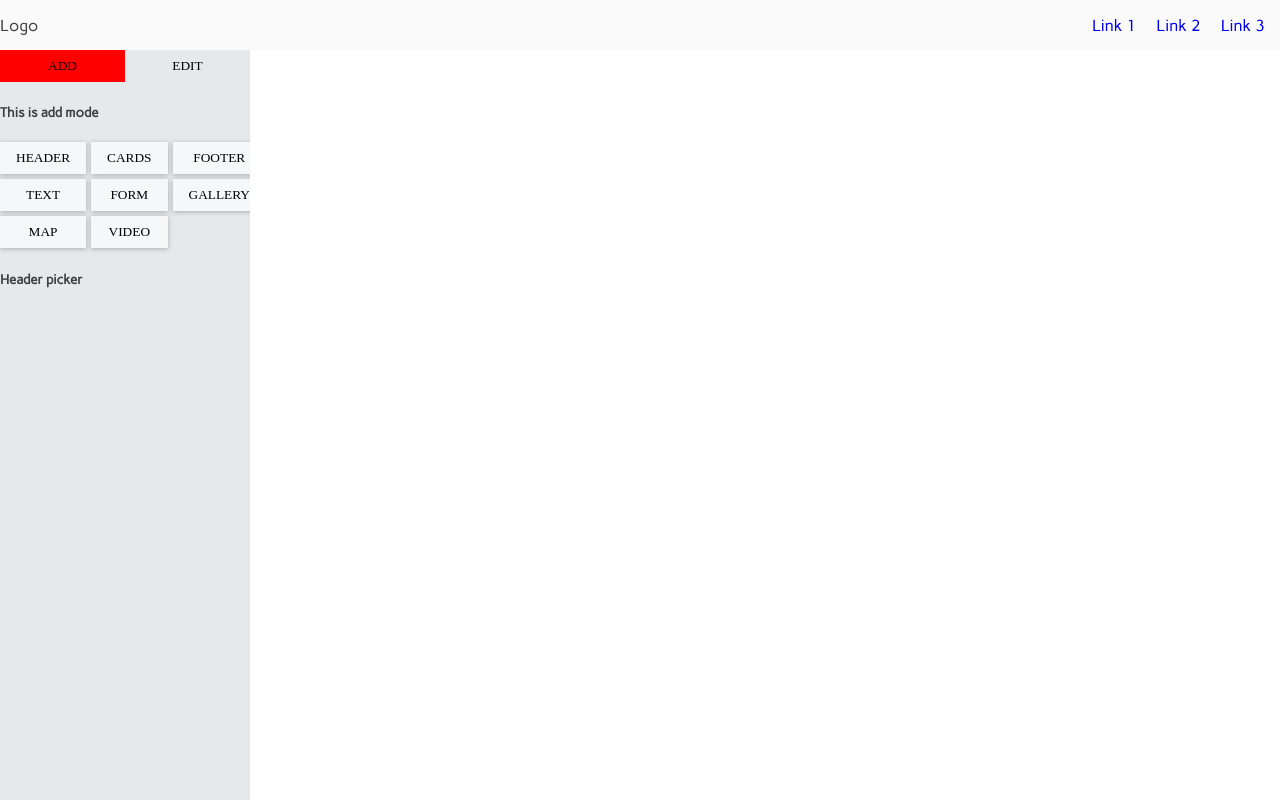
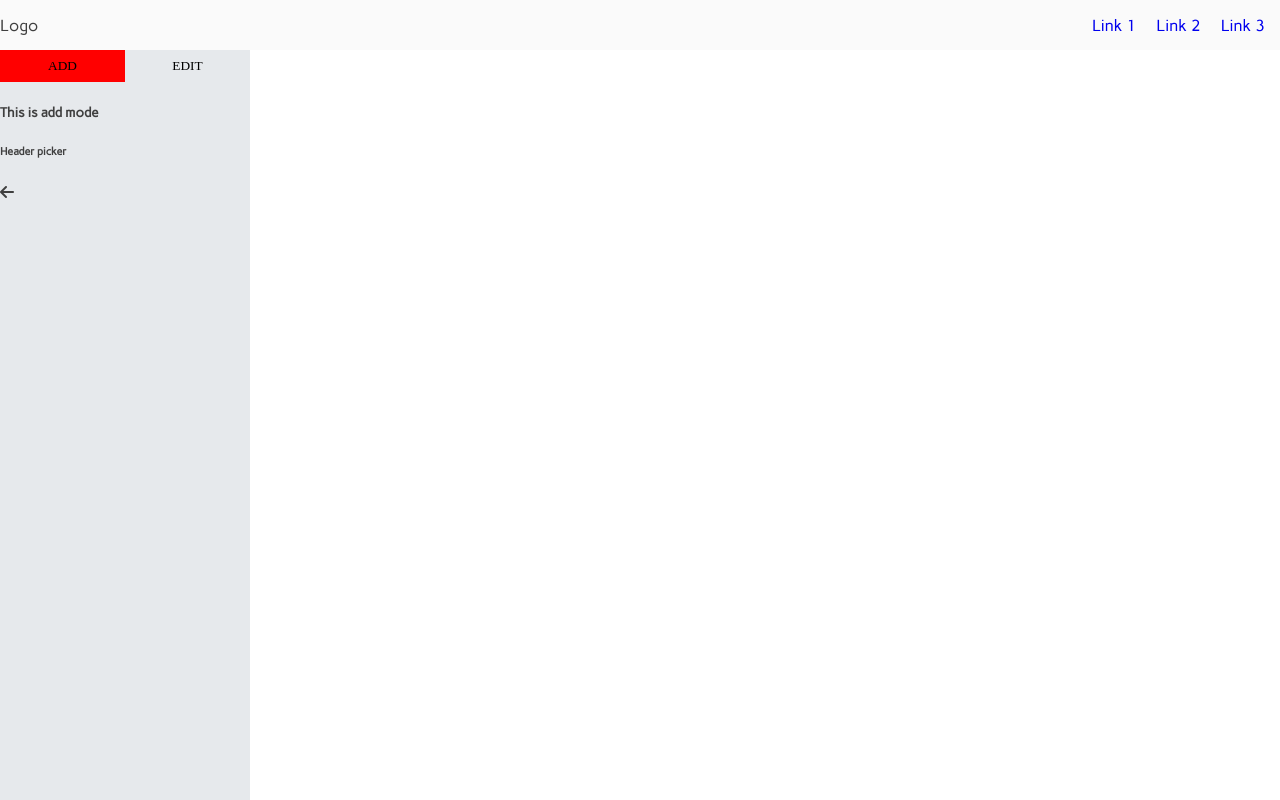
Before and after one commit to Naphtali1989/Webcraft, a Vue app: page /#/editor in a window 1280 px wide. Both pictures are taken after a click on the button "HEADER". Built offline with nearby package versions, Linux system fonts and the light colour scheme.

Commit message:
added go back in add mode

```diff
--- a/src/cmps/editor/add-btns.cmp.vue
+++ b/src/cmps/editor/add-btns.cmp.vue
@@ -1,12 +1,17 @@
 <template>
     <section class="add-btns">
         <h1>This is add mode</h1>
-        <div class="element-picker-container">
+        <div class="element-picker-container" v-if="!selectedElem">
             <button v-for="elem in elements" :key="elem" @click="togglePicker(elem)">
                 {{elem}}
             </button>
         </div>
-        <component :is="selectedElem"></component>
+        <keep-alive>
+
+            <component :is="selectedElem" v-if="selectedElem">
+                <slot><span><i class="fas fa-arrow-left" @click="selectedElem = ''"></i></span></slot>
+            </component>
+        </keep-alive>
     </section>
 </template>
 
@@ -55,8 +60,9 @@ export default {
 <style lang="scss">
 .element-picker-container {
     display: grid;
-    grid-gap: 5px;
-    grid-template-columns: repeat(3, 1fr);
+    grid-gap: 10px;
+    grid-template-columns: repeat(2, 100px);
+    justify-content: center;
     button {
         font-family: cursive;
         padding: 0.5rem 1rem;
@@ -66,8 +72,13 @@ export default {
         text-transform: uppercase;
         box-shadow: 0 1px 5px rgba(0, 0, 0, 0.26);
         background-color: hsla(0, 0%, 100%, 0.67);
+        text-align: center;
+        transition: 0.3s ease;
         &.selected {
             background: red;
+        }
+        &:hover {
+            transform: scale(1.1);
         }
     }
 }
--- a/src/cmps/editor/pickers/cards-picker.cmp.vue
+++ b/src/cmps/editor/pickers/cards-picker.cmp.vue
@@ -1,5 +1,6 @@
 <template>
     <section class="cards-picker">
+        <slot></slot>
         <h1>This is cards picker</h1>
     </section>
 </template>
--- a/src/cmps/editor/pickers/footer-picker.cmp.vue
+++ b/src/cmps/editor/pickers/footer-picker.cmp.vue
@@ -1,5 +1,8 @@
 <template>
-    <h1>Footer picker</h1>
+    <section>
+        <h1>Footer picker</h1>
+        <slot></slot>
+    </section>
 </template>
 
 <script>
--- a/src/cmps/editor/pickers/form-picker.cmp.vue
+++ b/src/cmps/editor/pickers/form-picker.cmp.vue
@@ -1,5 +1,6 @@
 <template>
     <section>
+        <slot></slot>
         <h1>Form picker</h1>
     </section>
 </template>
--- a/src/cmps/editor/pickers/gallery-picker.cmp.vue
+++ b/src/cmps/editor/pickers/gallery-picker.cmp.vue
@@ -1,5 +1,6 @@
 <template>
     <section class="gallery">
+        <slot></slot>
         <h1>This is a gallery</h1>
     </section>
 </template>
--- a/src/cmps/editor/pickers/header-picker.cmp.vue
+++ b/src/cmps/editor/pickers/header-picker.cmp.vue
@@ -1,5 +1,8 @@
 <template>
-    <h1>Header picker</h1>
+    <section>
+        <h1>Header picker</h1>
+        <slot></slot>
+    </section>
 </template>
 
 <script>
--- a/src/cmps/editor/pickers/map-picker.cmp.vue
+++ b/src/cmps/editor/pickers/map-picker.cmp.vue
@@ -1,6 +1,7 @@
 <template>
     <section>
         <h1>Map picker</h1>
+        <slot></slot>
     </section>
 </template>
 
--- a/src/cmps/editor/pickers/text-picker.cmp.vue
+++ b/src/cmps/editor/pickers/text-picker.cmp.vue
@@ -1,6 +1,7 @@
 <template>
     <section>
         <h1>Text picker</h1>
+        <slot></slot>
     </section>
 </template>
 
--- a/src/cmps/editor/pickers/video-picker.cmp.vue
+++ b/src/cmps/editor/pickers/video-picker.cmp.vue
@@ -1,5 +1,9 @@
 <template>
-    <h1>This is video picker</h1>
+    <section>
+        <h1>This is video picker</h1>
+        <slot></slot>
+
+    </section>
 </template>
 
 <script>
--- /dev/null
+++ b/src/cmps/samples/header-samples/header-sample.vue
@@ -0,0 +1,42 @@
+<template>
+    <div class="hero-image">
+        <div class="hero-text">
+            <h1>I am John Doe</h1>
+            <p>And I'm a Photographer</p>
+            <button>Hire me</button>
+        </div>
+    </div>
+</template>
+
+<script>
+export default {
+    name: 'header-sample1'
+}
+</script>
+
+<style lang="css">
+.hero-image {
+    /* Use "linear-gradient" to add a darken background effect to the image (photographer.jpg). This will make the text easier to read */
+    background-image: linear-gradient(rgba(0, 0, 0, 0.5), rgba(0, 0, 0, 0.5)),
+        url("https://blog.hyperiondev.com/wp-content/uploads/2018/08/Video-Games-Blog.jpg");
+
+    /* Set a specific height */
+    height: 50%;
+
+    /* Position and center the image to scale nicely on all screens */
+    background-position: center;
+    background-repeat: no-repeat;
+    background-size: cover;
+    position: relative;
+}
+
+/* Place text in the middle of the image */
+.hero-text {
+    text-align: center;
+    position: absolute;
+    top: 50%;
+    left: 50%;
+    transform: translate(-50%, -50%);
+    color: white;
+}
+</style>
--- a/src/router/routes.js
+++ b/src/router/routes.js
@@ -5,6 +5,7 @@ import homePage from '@/views/home.cmp.vue';
 import editor from '@/views/editor.cmp.vue';
 import wapPage from '@/views/wap-page.cmp.vue';
 import userProfile from '@/views/user-profile.cmp.vue';
+import playGround from '@/views/playground.cmp.vue';
 import wap from '@/views/wap.cmp.vue';
 
 vue.use(vueRouter);
@@ -26,6 +27,10 @@ const routes = [{
         component: userProfile
     },
     {
+        path: '/playground',
+        component: playGround
+    },
+    {
         path: '/:id',
         component: wap
     },
--- /dev/null
+++ b/src/views/playground.cmp.vue
@@ -0,0 +1,19 @@
+<template>
+    <section>
+        <header-sample />
+    </section>
+</template>
+
+<script>
+import headerSample from '@/cmps/samples/header-samples/header-sample.vue';
+export default {
+    name: 'playground',
+    components: {
+        headerSample
+
+    }
+}
+</script>
+
+<style>
+</style>
```
Also changed, not shown: src/assets/Video-Games-Blog.jpg (added).
